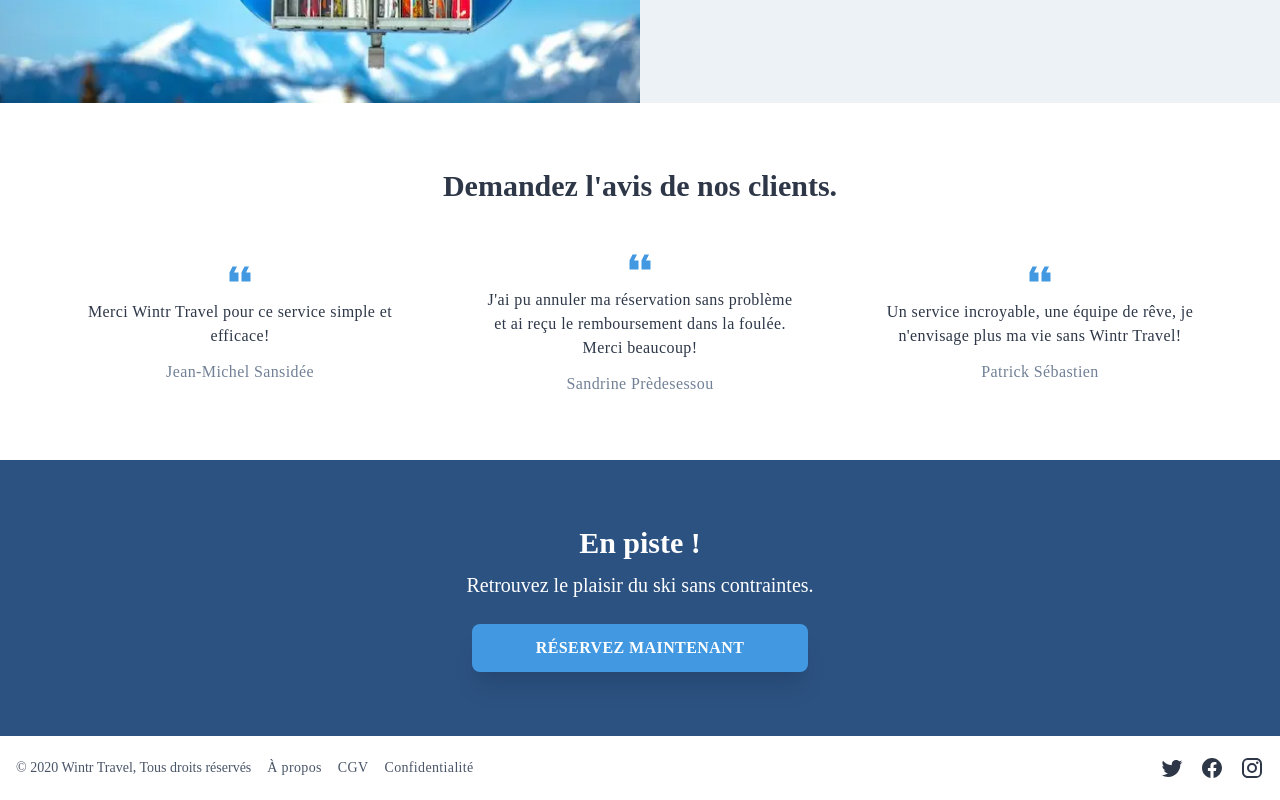
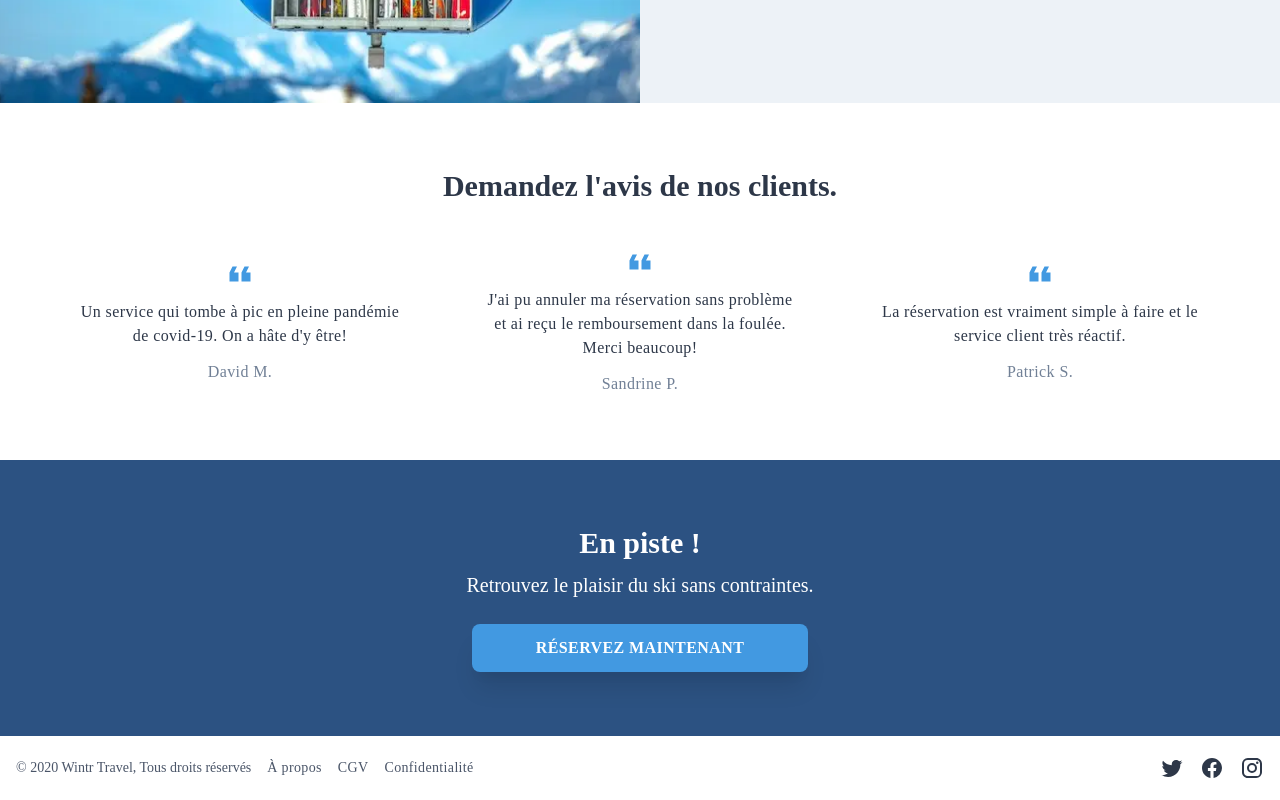
Before and after one commit to MLerasle/wintr-travel, a Next.js app: page / in a window 1280 px wide. Shown: the part 2401-3201 px from the top of the page. Built offline with nearby package versions, Linux system fonts and the light colour scheme; no server answers; a web font is replaced by a local one.

Commit message:
New testimonials

```diff
--- a/components/App/Home/Testimonials.js
+++ b/components/App/Home/Testimonials.js
@@ -7,16 +7,17 @@ const Testimonials = () => (
         Demandez l'avis de nos clients.
       </h2>
       <article className="flex flex-col sm:flex-row justify-between items-center tracking-wide">
-        <Testimonial person="Jean-Michel Sansidée">
-          Merci Wintr Travel pour ce service simple et efficace!
+        <Testimonial person="David M.">
+          Un service qui tombe à pic en pleine pandémie de covid-19. On a hâte
+          d'y être!
         </Testimonial>
-        <Testimonial person="Sandrine Prèdesessou" classes="py-6 sm:py-0">
+        <Testimonial person="Sandrine P." classes="py-6 sm:py-0">
           J'ai pu annuler ma réservation sans problème et ai reçu le
           remboursement dans la foulée. Merci beaucoup!
         </Testimonial>
-        <Testimonial person="Patrick Sébastien">
-          Un service incroyable, une équipe de rêve, je n'envisage plus ma vie
-          sans Wintr Travel!
+        <Testimonial person="Patrick S.">
+          La réservation est vraiment simple à faire et le service client très
+          réactif.
         </Testimonial>
       </article>
     </div>
```
